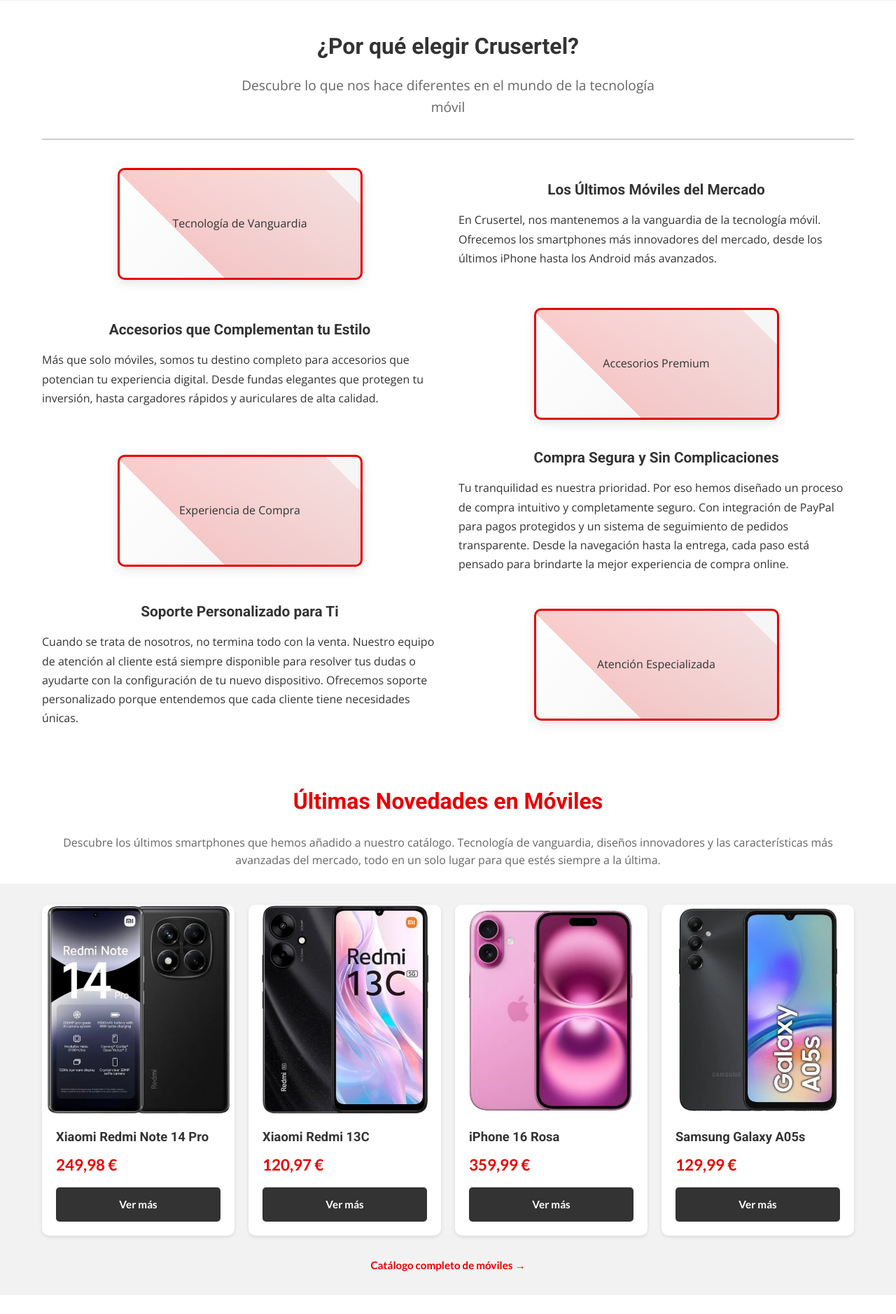
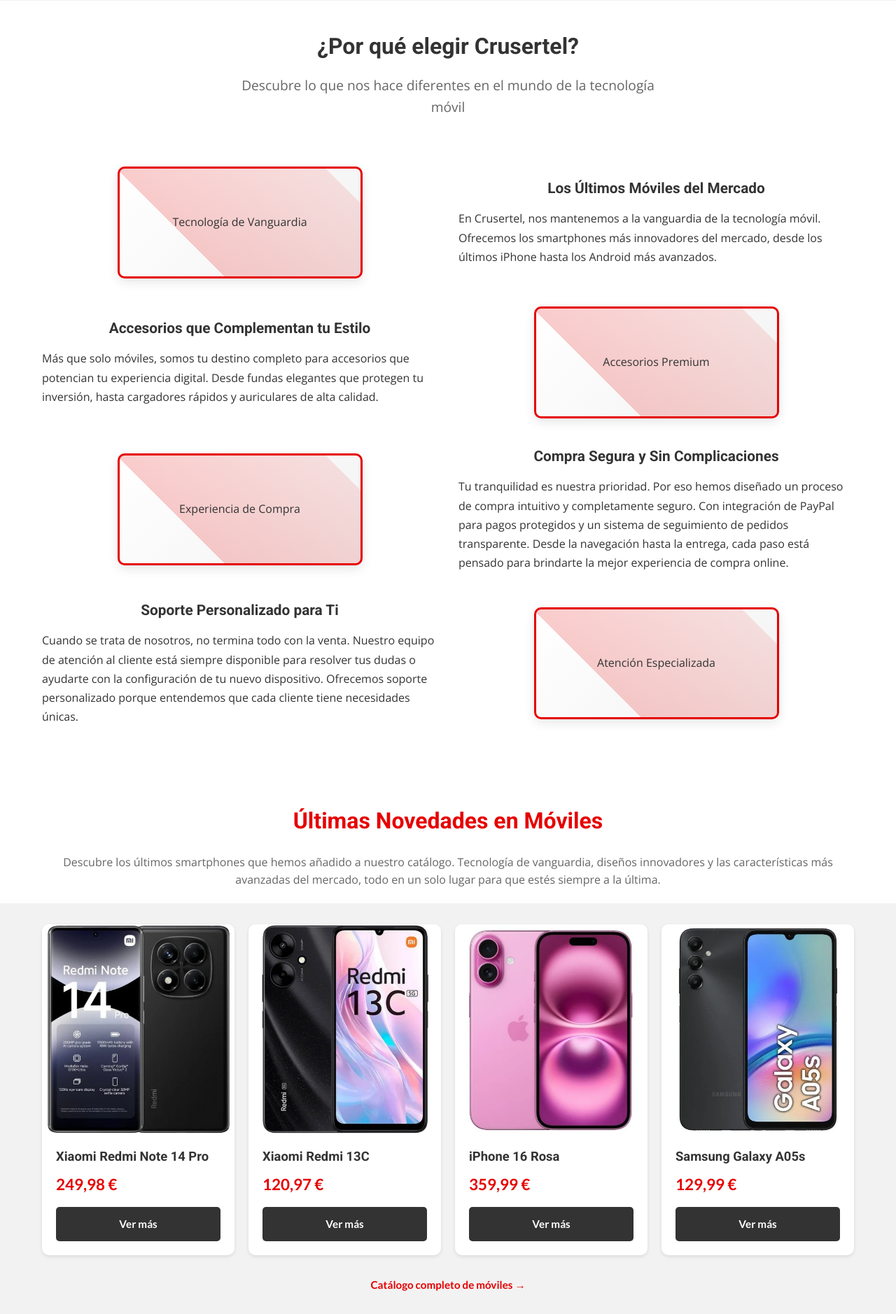
Before and after one commit to CruzAntonioDIWWEB/TFG_mobileStore, a PHP site: page / in a window 1280 px wide. Shown: the part 507-2385 px from the top of the page at 70% size. Run offline with PHP 8.4, Linux system fonts and the light colour scheme; data comes from the database, SQL or seed files in the repository; data that the repository does not hold is empty.

Commit message:
more last minute changes

```diff
--- a/Views/user/register.php
+++ b/Views/user/register.php
@@ -81,7 +81,7 @@
             <div class="auth-footer">
                 <p class="auth-link-text">
                     ¿Ya tienes una cuenta?
-                    <a href="<?php echo BASE_URL; ?>login" class="auth-link">Inicia sesión</a>
+                    <a href="<?php echo BASE_URL; ?>index.php?controller=user&action=login" class="auth-link">Inicia sesión</a>
                 </p>
             </div>
         </div>
--- a/assets/sass_styles/components/_homepage.scss
+++ b/assets/sass_styles/components/_homepage.scss
@@ -130,7 +130,6 @@
         text-align: center;
         margin-bottom: map-get(v.$spacing, xxl);
         padding-bottom: map-get(v.$spacing, xl);
-        border-bottom: 2px solid map-get(v.$colors, light-gray);
 
         .zigzag-main-title {
             font-family: map-get(v.$fonts, primary); // Roboto
@@ -551,19 +550,7 @@
     }
 }
 
-/* Home Featured Title */
-.home-featured-title {
-    @include heading-style('h2');
-    text-align: center;
-    margin: map-get(v.$spacing, xl) auto map-get(v.$spacing, lg);
-    max-width: map-get(v.$layout, max-width);
-    padding: 0 map-get(v.$spacing, lg);
 
-    @include breakpoint(mobile) {
-        margin: map-get(v.$spacing, lg) auto map-get(v.$spacing, md);
-        font-size: map-get(v.$font-sizes, h2-mobile);
-    }
-}
 
 /* Accessories Section */
 .accessories-section {
@@ -721,12 +708,13 @@
     text-align: center;
     margin: 40px auto 20px;
     max-width: map-get(v.$layout, max-width);
-    padding: 0 map-get(v.$spacing, lg);
+    padding: map-get(v.$spacing, xl) map-get(v.$spacing, lg) 0;
     color: map-get(v.$colors, primary-red);
 
     @include breakpoint(mobile) {
         margin: 30px auto 15px;
         font-size: map-get(v.$font-sizes, h2-mobile);
+        padding: map-get(v.$spacing, lg) map-get(v.$spacing, lg) 0;
     }
 }
 
--- a/assets/sass_styles/global/_mixins.scss
+++ b/assets/sass_styles/global/_mixins.scss
@@ -58,7 +58,7 @@
         transition: transform 0.3s ease;
 
         &:hover {
-            transform: scale(1.05);
+            transform: scale(1.02);
         }
     }
 }
```
Also changed, not shown: assets/css/main.css, 1 other file.
